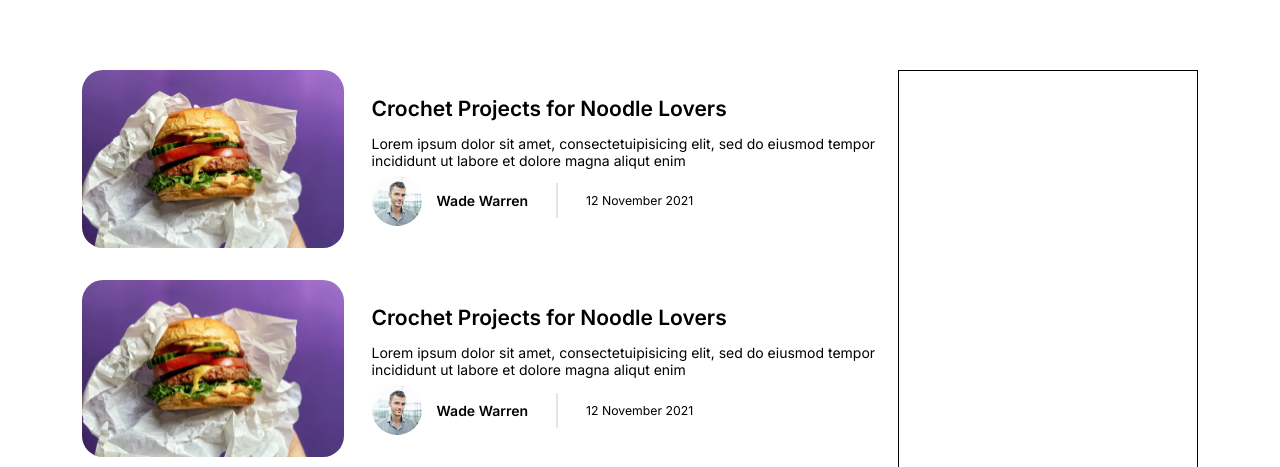
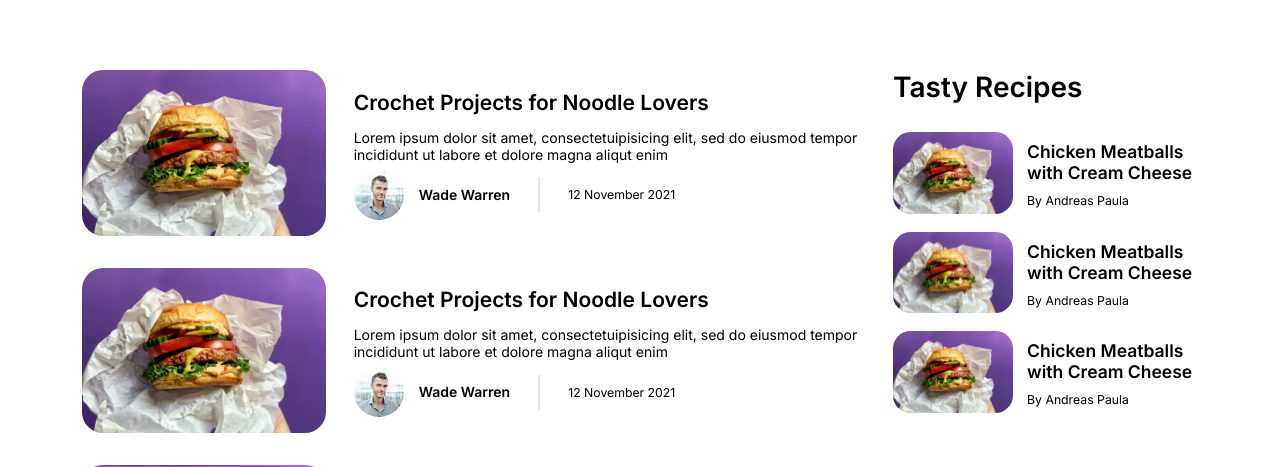
Before and after one commit to soyas07/blog-next, a Next.js app: page /blog in a window 1280 px wide. Shown: the part 333-800 px from the top of the page. Built offline with nearby package versions, Linux system fonts and the light colour scheme.

Commit message:
Fixes #8

```diff
--- /dev/null
+++ b/components/Recipe/Recipe.jsx
@@ -0,0 +1,20 @@
+import React from 'react';
+import styles from './recipe.module.css';
+
+import recipeImg from '@/public/assets/images/card.svg';
+
+const Recipe = ({ margin }) => {
+    return (
+        <div className={styles.recipeContainer} style={{marginBottom:margin}}>
+            <div className={styles.recipeLeftContent}>
+                <img src={recipeImg.src} alt="" width="100%" height="100%" />
+            </div>
+            <div className={styles.recipeRightContent}>
+                <h1>Chicken Meatballs with Cream Cheese </h1>
+                <p>By Andreas Paula</p>
+            </div>
+        </div>
+    )
+}
+
+export default Recipe
--- /dev/null
+++ b/components/Recipe/recipe.module.css
@@ -0,0 +1,22 @@
+.recipeContainer {
+    display: flex;
+    align-items: center;
+}
+
+.recipeLeftContent {
+    width: 75%;
+    margin-right: 1rem;
+}
+
+.recipeLeftContent img {
+    border-radius: 1.25rem;
+}
+
+.recipeRightContent h1 {
+    font-size: 1.25rem;
+    margin-bottom: .7rem;
+}
+
+.recipeRightContent p {
+    font-size: 0.875rem;
+}
--- a/pages/blog/blog.module.css
+++ b/pages/blog/blog.module.css
@@ -15,7 +15,6 @@
 
 .recipeContainer {
     display: flex;
-    /* width: 100%; */
 }
 
 .article {
@@ -23,9 +22,18 @@
 }
 
 .recipes {
-    width: 40%;
-    border: 1px solid black;
-    /* grid-area: 2 / 4 / 3 / 6; */
+    width: 45%;
+    padding-left: 2rem;
+}
+
+.recipes h1 {
+    font-size: 2rem;
+    font-weight: 600;
+    margin-bottom: 2rem;
+}
+
+.adImage {
+    margin-top: 3.5rem;
 }
 
 .pagination {
@@ -42,7 +50,12 @@
     }
 
     .recipes {
-        width: 100%;
-        height: 10vh;
+        width: 40%;
     }
 }
+
+@media only screen and (max-width: 650px) {
+    .recipes {
+        width: 100%;
+    }
+}
--- a/pages/blog/index.js
+++ b/pages/blog/index.js
@@ -2,9 +2,13 @@ import Header from '@/components/Header/Header';
 import Article from '@/components/Article/Article';
 import React from 'react';
 import styles from './blog.module.css';
+import Recipe from '@/components/Recipe/Recipe';
+
+import adImg from '@/public/assets/images/featured-ads.svg';
 
 const Blog = () => {
-    const recipeList = [1, 2, 3, 4, 5];
+    const articleList = [1, 2, 3, 4, 5];
+    const recipeList = [1, 2, 3];
 
     return (
         <div className={`${styles.blogContainer} main-container`}>
@@ -18,9 +22,13 @@ const Blog = () => {
             </div>
             <div className={styles.recipeContainer}>
                 <div className={styles.article}>
-                    {recipeList.map((recipe) => <Article margin="2rem" />)}
+                    {articleList.map(() => <Article margin="2rem" />)}
                 </div>
-                <div className={styles.recipes}></div>
+                <div className={styles.recipes}>
+                    <h1>Tasty Recipes</h1>
+                    {recipeList.map(() => <Recipe margin="1rem" />)}
+                    <img className={styles.adImage} src={adImg.src} alt="ad-image" width="100%" />
+                </div>
             </div>
             <div className={styles.pagination}></div>
             <div className={styles.subscribe}></div>
```
